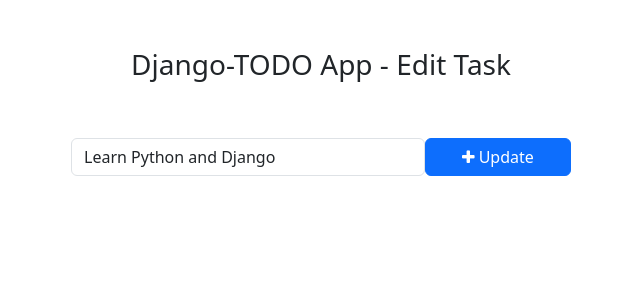
After one commit to Jinwinsor/todo, a Django app: page /todo/edit_task/1 in a window 1280 px wide. The commit adds this page. Shown: the top 300 px of the page, without its empty margins (319-959 px from the left). Run offline with Django 4.2, Linux system fonts and the light colour scheme; data comes from the database, SQL or seed files in the repository; both versions use the stored data as it was after the commit.

Commit message:
todo app final

```diff
--- /dev/null
+++ b/templates/edit_task.html
@@ -0,0 +1,32 @@
+{% load static %}
+<!DOCTYPE html>
+<html lang="en">
+<head>
+    <meta charset="UTF-8">
+    <meta http-equiv="X-UA-Compatible" content="IE=edge">
+    <meta name="viewport" content="width=device-width, initial-scale=1.0">
+    <title>Edit Task - Django ToDo App</title>
+
+
+    <!-- Bootstrap -->
+    <link href="https://cdn.jsdelivr.net/npm/bootstrap@5.3.0-alpha1/dist/css/bootstrap.min.css" rel="stylesheet" integrity="sha384-GLhlTQ8iRABdZLl6O3oVMWSktQOp6b7In1Zl3/Jr59b6EGGoI1aFkw7cmDA6j6gD" crossorigin="anonymous">
+    <script src="https://cdn.jsdelivr.net/npm/bootstrap@5.3.0-alpha1/dist/js/bootstrap.bundle.min.js" integrity="sha384-w76AqPfDkMBDXo30jS1Sgez6pr3x5MlQ1ZAGC+nuZB+EYdgRZgiwxhTBTkF7CXvN" crossorigin="anonymous"></script>
+    <!-- Font Awesome Icons -->
+    <link rel="stylesheet" href="https://cdnjs.cloudflare.com/ajax/libs/font-awesome/4.7.0/css/font-awesome.min.css">
+
+</head>
+<body>
+    <div class="container">
+        <h3 class="pt-5 pb-5 text-center">Django-TODO App - Edit Task</h3>
+        <form action="{% url 'edit_task' get_task.id %}" method="POST" style="width: 500px; margin: auto;"><!-- views.py => def addTask -->
+            {% csrf_token %}
+            <div class="form-group">
+                <span style="display: flex;">
+                    <input type="text" name="task" class="form-control" placeholder="Add a task" value="{{ get_task.task }}">
+                    <button type="submit" class="btn btn-primary" style="width: 200px;"><i class="fa fa-plus"></i> Update</button>
+                </span>
+            </div>
+        </form>
+    </div>
+</body>
+</html>
--- a/todo/urls.py
+++ b/todo/urls.py
@@ -3,5 +3,18 @@ from . import views
 
 
 urlpatterns = [
+    # Add task
     path('addTask/', views.addTask, name='addTask'),
+
+    # Mark as done
+    path('mark_as_done/<int:pk>', views.mark_as_done, name='mark_as_done'),
+
+    # Mark as Undone
+    path('mark_as_undone/<int:pk>', views.mark_as_undone, name='mark_as_undone'),
+
+    # EDIT Feature
+    path('edit_task/<int:pk>', views.edit_task, name='edit_task'),
+
+    # Delete Task
+    path('delete_task/<int:pk>', views.delete_task, name='delete_task'),
 ]
--- a/todo/views.py
+++ b/todo/views.py
@@ -1,4 +1,4 @@
-from django.shortcuts import render, redirect
+from django.shortcuts import render, redirect, get_object_or_404
 from django.http import HttpResponse
 from .models import Task
 
@@ -9,3 +9,39 @@ def addTask(request):
     # task = 'task' from models. / and task of above task.
     Task.objects.create(task=task)
     return redirect('home')
+
+
+def mark_as_done(request, pk):
+    task = get_object_or_404(Task, pk=pk)
+    task.is_completed = True
+    task.save()
+    return redirect('home')
+
+
+def mark_as_undone(request, pk):
+    task = get_object_or_404(Task, pk=pk)
+    task.is_completed = False
+    task.save()
+    return redirect('home')
+
+
+def edit_task(request, pk):
+    get_task = get_object_or_404(Task, pk=pk)
+    if request.method == 'POST':
+        # Input Filed name : <input type="text" name="task" ... >
+        new_task = request.POST['task']
+        get_task.task = new_task
+        get_task.save()
+        return redirect('home')
+    else:
+        context = {
+            'get_task': get_task,
+        }
+
+    return render(request, 'edit_task.html', context)
+
+
+def delete_task(request, pk):
+    task = get_object_or_404(Task, pk=pk)
+    task.delete()
+    return redirect('home')
--- a/todo_main/views.py
+++ b/todo_main/views.py
@@ -6,7 +6,11 @@ from todo.models import Task
 def home(request):
     tasks = Task.objects.filter(is_completed=False).order_by('-updated_at')
     # I need multiple datas => filter
+
+    completed_tasks = Task.objects.filter(is_completed=True)
+    # print(completed_tasks)
     context = {
         'tasks': tasks,
+        'completed_tasks': completed_tasks,
     }
     return render(request, 'home.html', context)
```
Also changed, not shown: templates/home.html (+12 -5 lines), db.sqlite3.
